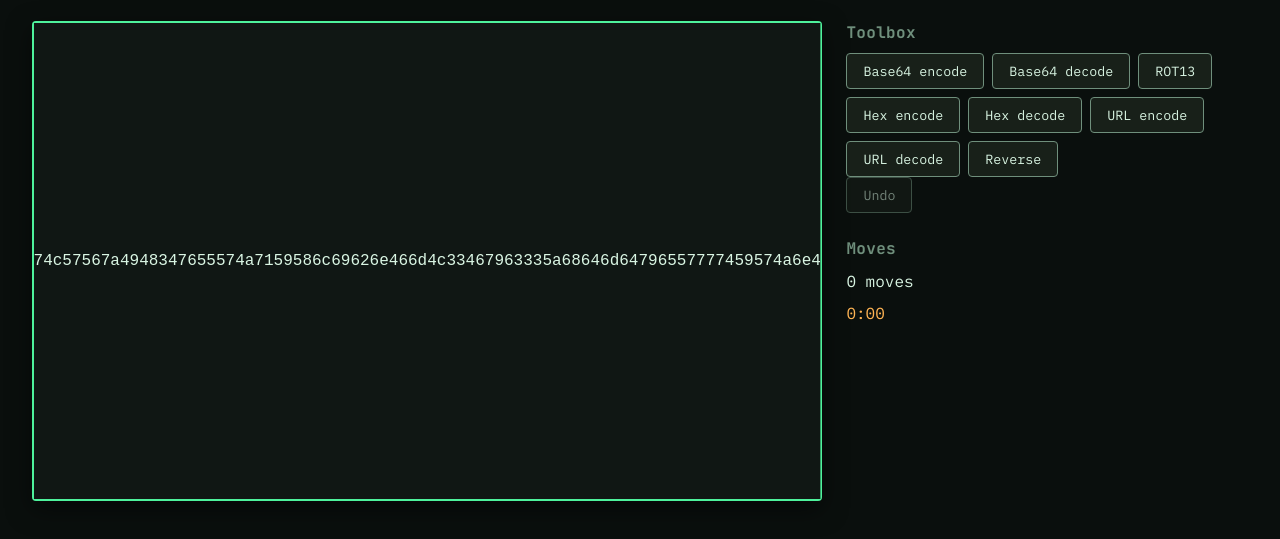
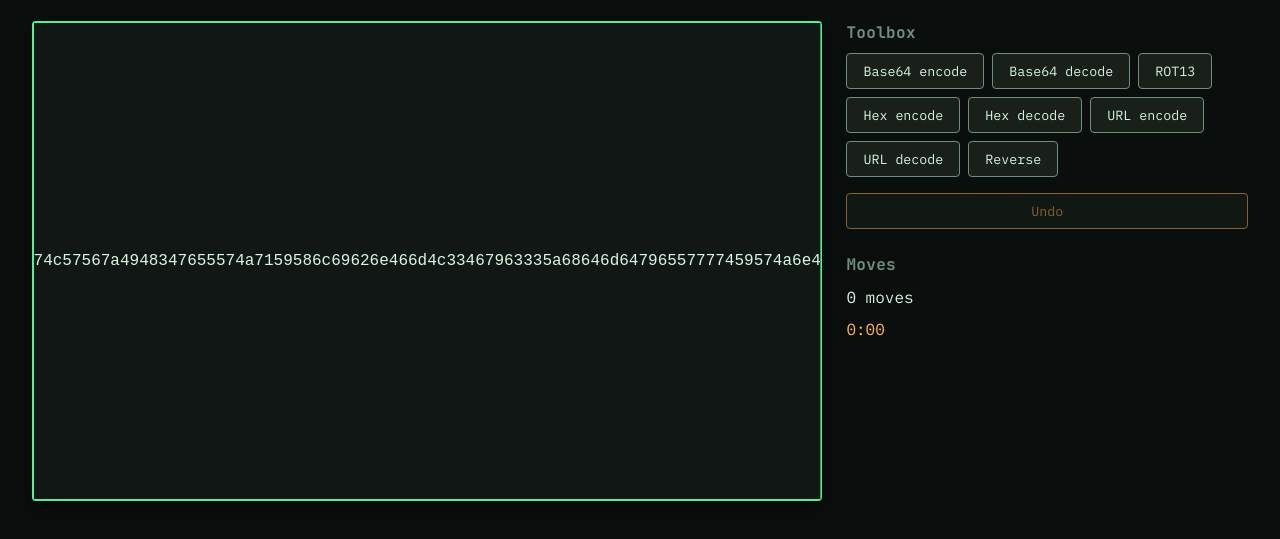
Before and after one commit to ctkrug/peel, a website built with Vite: page index.html in a window 1280 px wide. Shown: the part 107-646 px from the top of the page. Built offline with nearby package versions, Linux system fonts and the light colour scheme.

Commit message:
style: give the undo button its own accent-support treatment

```diff
--- a/src/style.css
+++ b/src/style.css
@@ -123,6 +123,18 @@ button:disabled {
   gap: var(--space-1);
 }
 
+.undo-button {
+  margin-top: var(--space-2);
+  width: 100%;
+  border-color: var(--accent-support);
+  color: var(--accent-support);
+}
+
+.undo-button:hover:not(:disabled) {
+  border-color: var(--accent-support);
+  box-shadow: 0 0 16px rgba(255, 180, 84, 0.35);
+}
+
 .move-count {
   margin: 0;
 }
```
